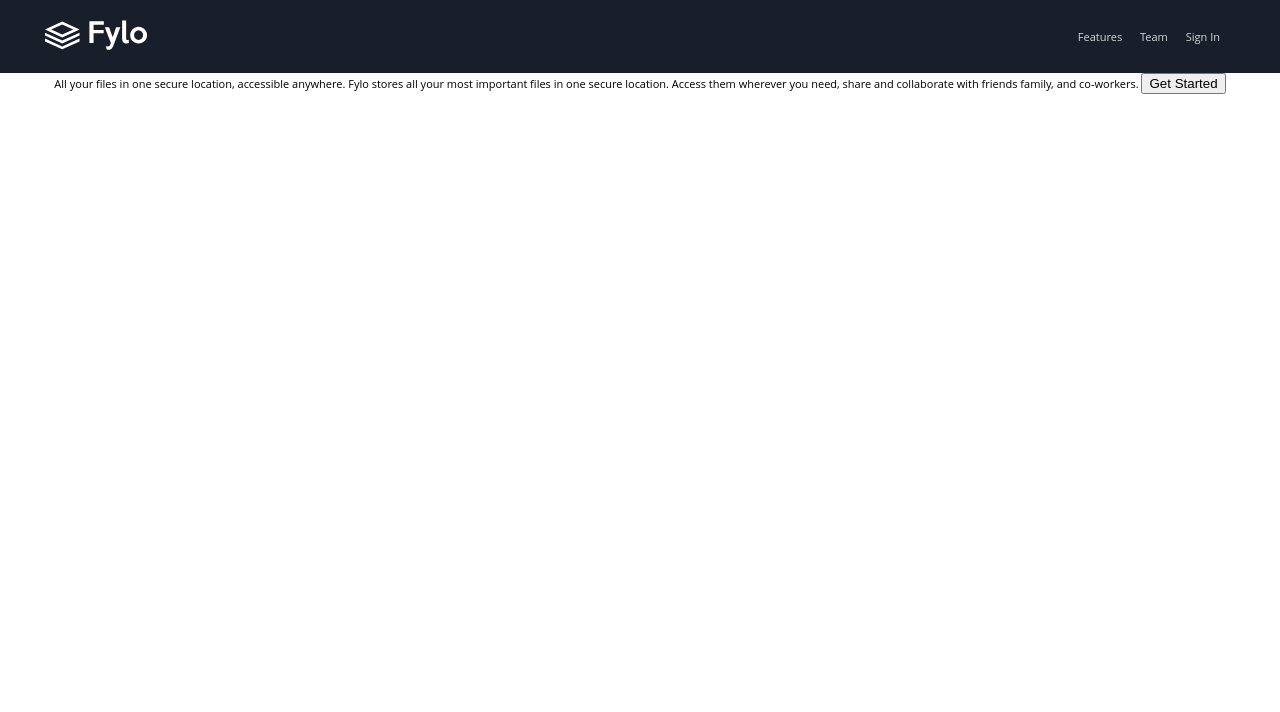
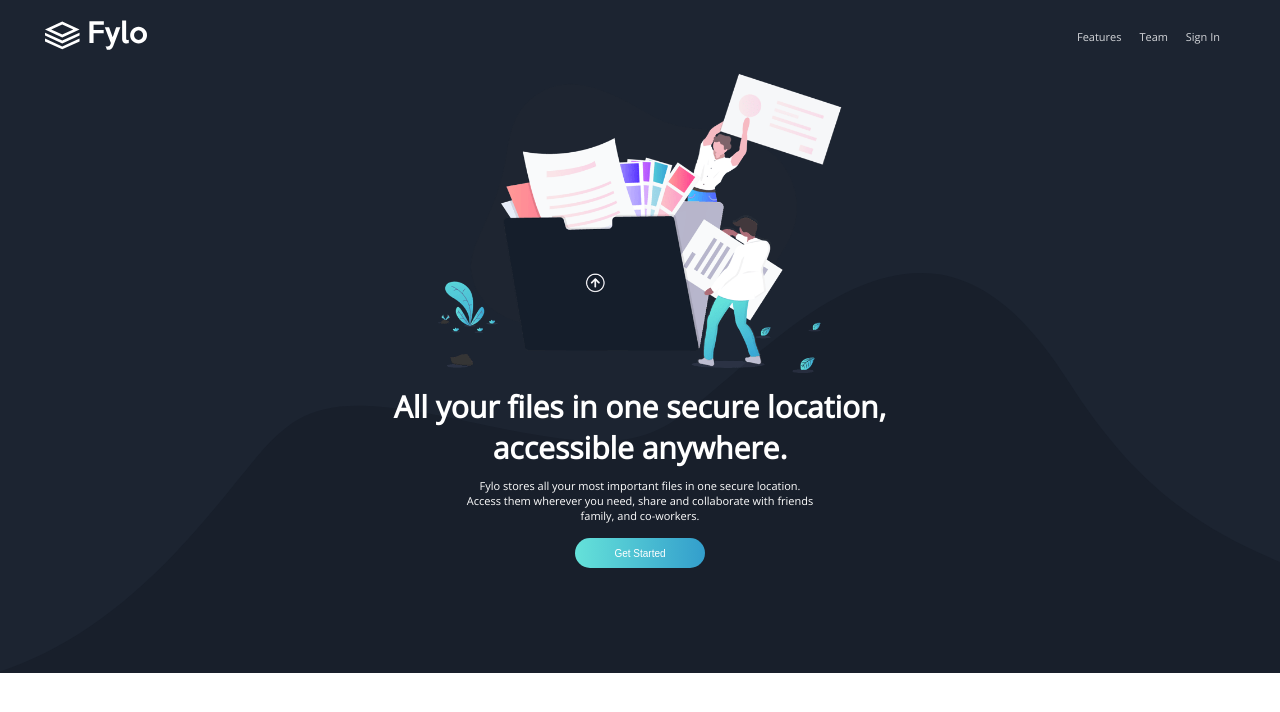
Before and after one commit to 7zgui/fylio-dark, a plain HTML site: page index.html in a window 1280 px wide. Drawn offline with nearby package versions, Linux system fonts and the light colour scheme.

Commit message:
add the main page

```diff
--- a/css/_global.css
+++ b/css/_global.css
@@ -10,7 +10,7 @@ body{
 }
 
 header{
-    background-color: var(--mainBackground);
+    background-color: var(--emailSignupBackground);
 }
 
 a , a:hover , a:active {
@@ -22,3 +22,23 @@ span{
     display: inline-flex;
     padding-right: 15px;
 }
+
+section{
+    height: 600px;
+    background-color: var(--emailSignupBackground);
+    background-image: url("../images/bg-curvy-desktop.svg");
+    background-repeat: no-repeat;
+    background-position:bottom;
+    background-position-y: 200px;
+}
+
+button{
+    margin-top: 15px;
+    border-radius: 20px;
+    border: 0;
+    height: 30px;
+    width: 130px;
+    color: var(--white);
+    font-size: 10px;
+    background-image: linear-gradient(to right,var(--cyan),var(--blue));
+}
--- a/css/main.css
+++ b/css/main.css
@@ -12,3 +12,29 @@
 .logo{
     height: 30px;
 }
+
+.imgIntro{
+  height: 300px;
+}
+
+.imgCurve{
+    width: 100%;
+    position:abolute;
+}
+
+.title2{
+    color: var(--white);
+    font-weight: 700;
+    font-size: 30px;
+    width: 500px;
+    margin: auto;
+    margin-top: 10px;
+}
+
+.title3{
+    color: var(--white);
+    font-weight: 400;
+    width: 350px;
+    margin: auto;
+    margin-top: 10px;
+}
--- a/index.html
+++ b/index.html
@@ -5,7 +5,9 @@
   <meta name="viewport" content="width=device-width, initial-scale=1.0"> <!-- displays site properly based on user's device -->
 
   <link rel="icon" type="image/png" sizes="32x32" href="./images/favicon-32x32.png">
-
+  <link rel="preconnect" href="https://fonts.googleapis.com">
+  <link rel="preconnect" href="https://fonts.gstatic.com" crossorigin>
+  <link href="https://fonts.googleapis.com/css2?family=Open+Sans&display=swap" rel="stylesheet">
   <title>Frontend Mentor | Fylo landing page with dark theme and features grid</title>
 
   <!-- Feel free to remove these styles or customise in your own stylesheet 👍 -->
@@ -26,13 +28,21 @@
   </header>
 
   <section>
-    All your files in one secure location, accessible anywhere.
-    Fylo stores all your most important files in one secure location. Access them wherever
-    you need, share and collaborate with friends family, and co-workers.
-
-    <button>
-      Get Started
-    </button>
+    <div>
+      <img src="./images/illustration-intro.png" alt="Intro" class="imgIntro">
+    </div>
+    <p class="title2">
+      All your files in one secure location, accessible anywhere.
+    </p>
+    <div class="title3">
+      Fylo stores all your most important files in one secure location. Access them wherever
+      you need, share and collaborate with friends family, and co-workers.
+    </div>
+    <div>
+      <button class="button">
+        Get Started
+      </button>
+    </div>
   </section>
 
   <!--
```
